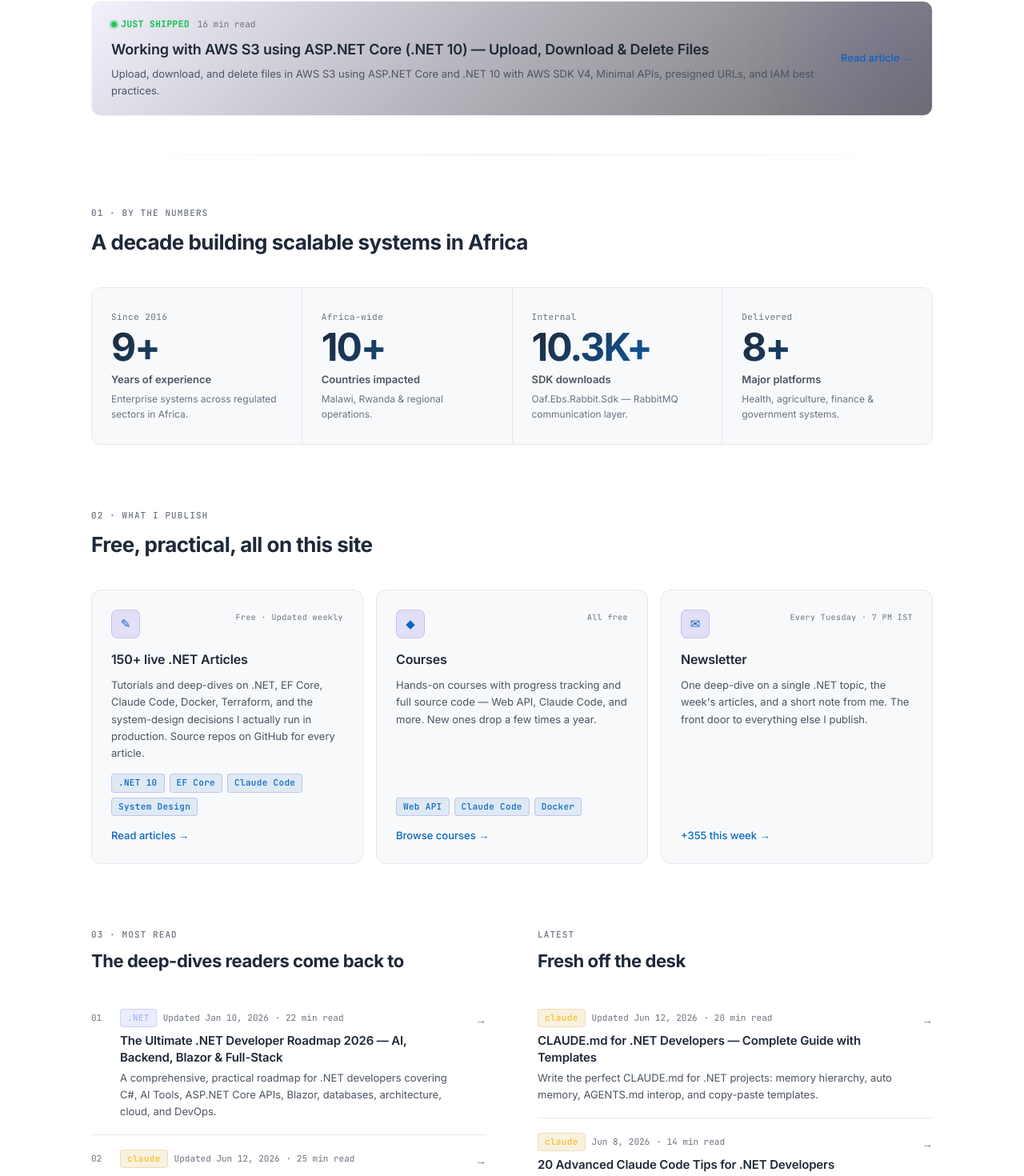
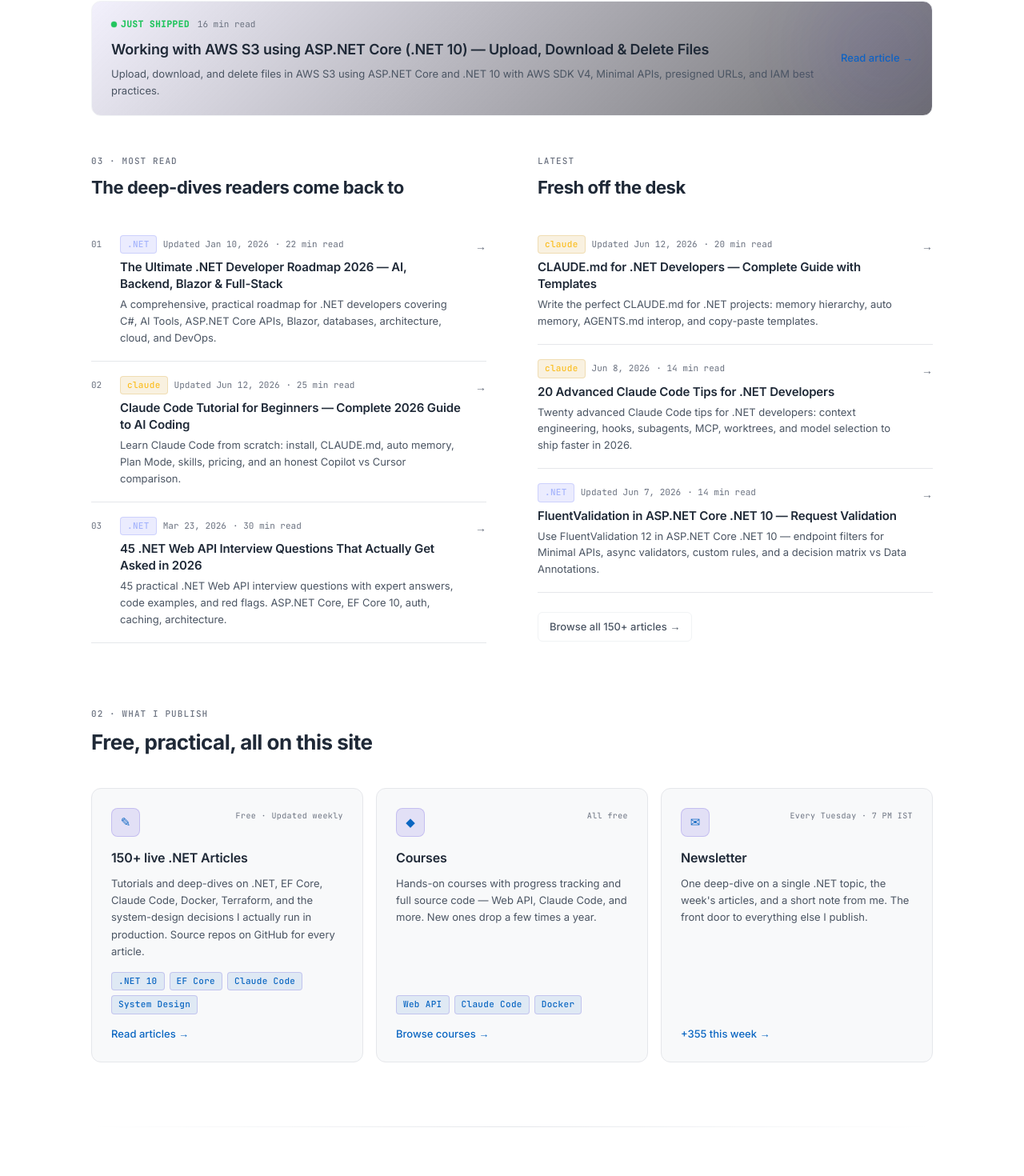
Before and after one commit to malu-04/malu-04.github.io, a Next.js app: page / in a window 1280 px wide. Shown: the part 771-2241 px from the top of the page at 80% size. Built offline with nearby package versions, Linux system fonts and the light colour scheme; a web font is replaced by a local one.

Commit message:
refactor: enhance layout structure and optimize component loading with dynamic imports

```diff
--- a/src/app/layout.tsx
+++ b/src/app/layout.tsx
@@ -1,11 +1,20 @@
-import type { Metadata } from "next";
+import type { Metadata, Viewport } from "next";
 import "../styles/globals.css";
-import { ThemeProvider } from "../components/ThemeProvider";
+import { ThemeProvider } from "@/components/ThemeProvider";
 
 export const metadata: Metadata = {
   title: "Malu — Home",
   description: "Malu home page",
+  icons: {
+    icon: "/favicon.ico",
+  },
+};
+
+export const viewport: Viewport = {
   themeColor: "#4c33d8",
+  colorScheme: "light dark",
+  width: "device-width",
+  initialScale: 1,
 };
 
 export default function RootLayout({
--- a/src/app/page.tsx
+++ b/src/app/page.tsx
@@ -1,36 +1,98 @@
-import Navbar from "../components/Navbar";
-import Hero from "../components/Hero";
-import FeaturedArticle from "../components/FeaturedArticle";
-import Stats from "../components/Stats";
-import WhatIPublish from "../components/WhatIPublish";
-import Articles from "../components/Articles";
-import Resources from "../components/Resources";
-import AuthorNote from "../components/AuthorNote";
-import WhoIWriteFor from "../components/WhoIWriteFor";
-import Footer from "../components/Footer";
+import { Suspense } from 'react';
+import dynamic from 'next/dynamic';
 
-export default function Home() {
+// 1. Critical Above-the-Fold Imports (Loaded Immediately)
+// These are essential for First Contentful Paint (FCP)
+import Hero from '@/components/Hero';
+import Navbar from '@/components/Navbar';
+import Footer from '@/components/Footer';
+
+// 2. Below-the-Fold Imports (Lazy Loaded)
+// These split the JS bundle and load asynchronously for better performance
+const FeaturedArticle = dynamic(() => import('@/components/FeaturedArticle'), { ssr: true });
+const Articles = dynamic(() => import('@/components/Articles'), { ssr: true });
+const WhatIPublish = dynamic(() => import('@/components/WhatIPublish'), { ssr: true });
+const WhoIWriteFor = dynamic(() => import('@/components/WhoIWriteFor'), { ssr: true });
+const Stats = dynamic(() => import('@/components/Stats'), { ssr: true });
+const Resources = dynamic(() => import('@/components/Resources'), { ssr: true });
+const AuthorNote = dynamic(() => import('@/components/AuthorNote'), { ssr: true });
+
+// 3. Reusable Skeleton Loader for Suspense Boundaries
+const SectionSkeleton = () => (
+  <div className="w-full h-64 bg-slate-200 dark:bg-slate-800 animate-pulse rounded-xl" aria-hidden="true" />
+);
+
+export default function HomePage() {
   return (
-    <main id="main">
+    <div className="flex min-h-screen flex-col bg-white dark:bg-slate-950 text-slate-900 dark:text-slate-50 transition-colors duration-300">
+      {/*
+        Skip to main content link for screen readers (WCAG 2.2 AA compliant).
+        Remains visually hidden until focused.
+      */}
+      <a
+        href="#main-content"
+        className="sr-only focus:not-sr-only focus:absolute focus:z-50 focus:p-4 focus:bg-blue-600 focus:text-white"
+      >
+        Skip to main content
+      </a>
+
       <Navbar />
-      <Hero />
-      <FeaturedArticle />
-      <div
-        style={{
-          height: "1px",
-          background:
-            "linear-gradient(90deg, transparent, var(--surface-border), transparent)",
-          maxWidth: "1100px",
-          margin: "0 auto 64px",
-        }}
-      />
-      <Stats />
-      <WhatIPublish />
-      <Articles />
-      <Resources />
-      <AuthorNote />
-      <WhoIWriteFor />
+
+      {/* Main content wrapper with mobile-first padding and responsive max-width */}
+      <main
+        id="main-content"
+        className="flex-1 w-full max-w-7xl mx-auto px-4 sm:px-6 lg:px-8 py-12 md:py-20 space-y-20 md:space-y-32"
+      >
+        {/* Hero is loaded synchronously for immediate visual impact */}
+        <section aria-label="Introduction">
+          <Hero />
+        </section>
+
+        {/* Dynamic components wrapped in Suspense for graceful loading */}
+        <Suspense fallback={<SectionSkeleton />}>
+          <section aria-label="Featured Content">
+            <FeaturedArticle />
+          </section>
+        </Suspense>
+
+        <Suspense fallback={<SectionSkeleton />}>
+          <section aria-label="Latest Articles">
+            <Articles />
+          </section>
+        </Suspense>
+
+        <Suspense fallback={<SectionSkeleton />}>
+          <section aria-label="What I Publish">
+            <WhatIPublish />
+          </section>
+        </Suspense>
+
+        <Suspense fallback={<SectionSkeleton />}>
+          <section aria-label="Audience">
+            <WhoIWriteFor />
+          </section>
+        </Suspense>
+
+        <Suspense fallback={<SectionSkeleton />}>
+          <section aria-label="Site Statistics">
+            <Stats />
+          </section>
+        </Suspense>
+
+        <Suspense fallback={<SectionSkeleton />}>
+          <section aria-label="Developer Resources">
+            <Resources />
+          </section>
+        </Suspense>
+
+        <Suspense fallback={<SectionSkeleton />}>
+          <section aria-label="About the Author">
+            <AuthorNote />
+          </section>
+        </Suspense>
+      </main>
+
       <Footer />
-    </main>
+    </div>
   );
 }
```
